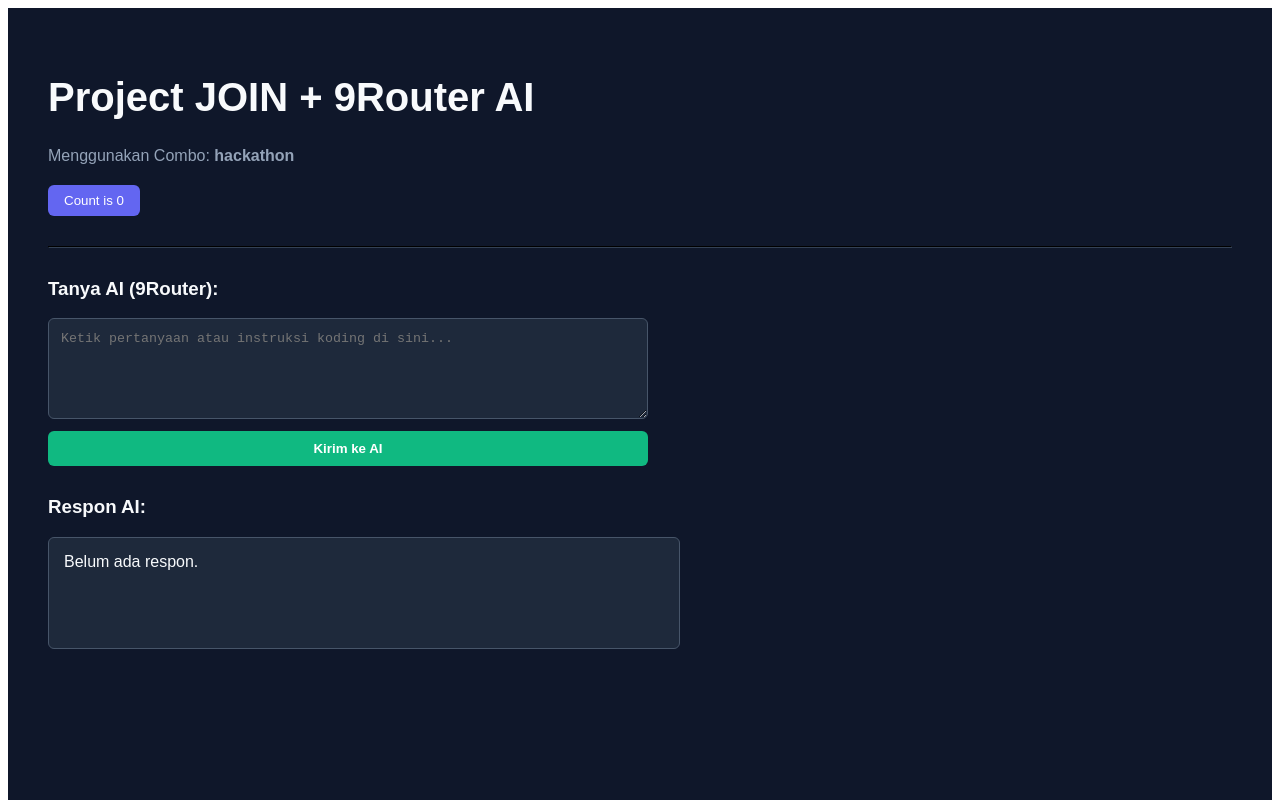
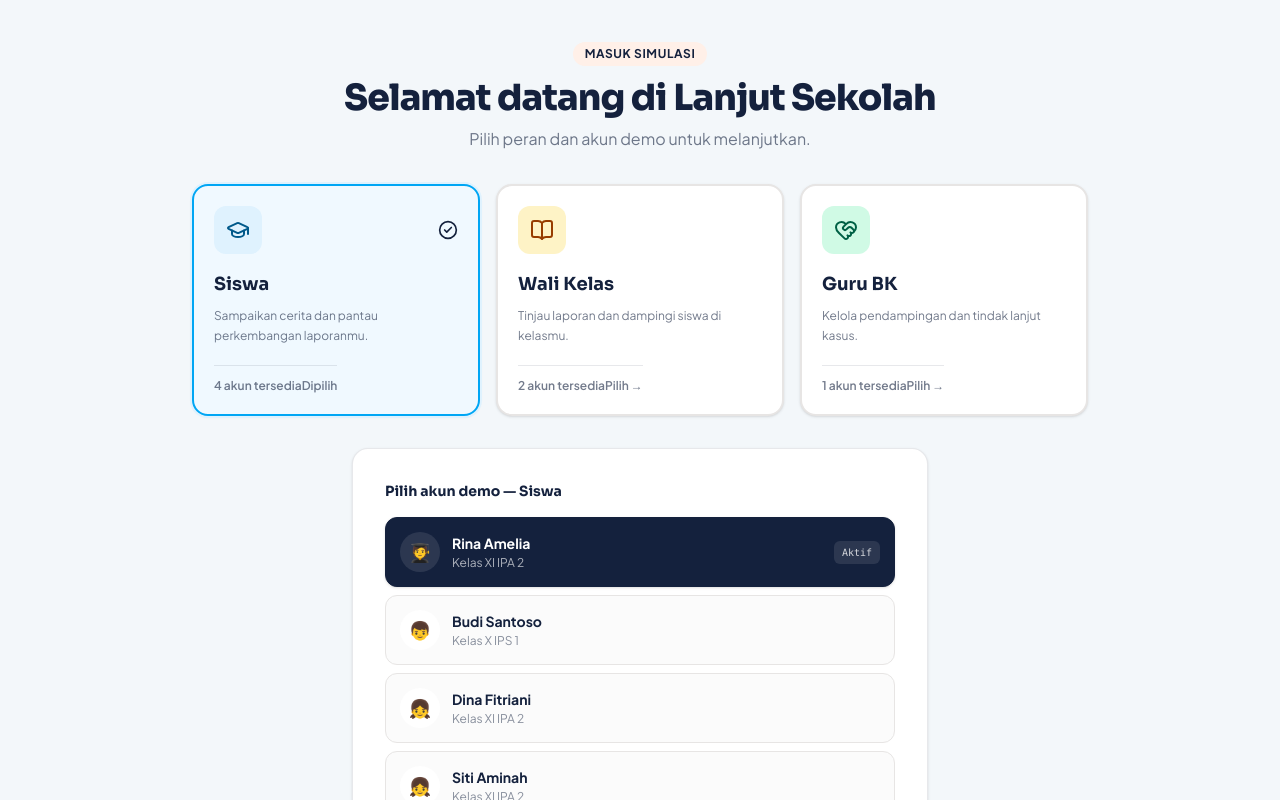
Before and after one commit to shydane/joints_hackaton, a React (Vite) app: page /login in a window 1280 px wide. Shown: the top 800 px of the page. Built offline with nearby package versions, Linux system fonts and the light colour scheme; no server answers.

Commit message:
perbaikan error di device maseng maseng

```diff
--- a/index.html
+++ b/index.html
@@ -12,6 +12,6 @@
   </head>
   <body>
     <div id="root"></div>
-    <script type="module" src="/src/main.jsx"></script>
+    <script type="module" src="/src/main.tsx"></script>
   </body>
 </html>
--- a/src/App.jsx
+++ b/src/App.jsx
@@ -3,7 +3,7 @@
 
 const client = new OpenAI({
   baseURL: 'http://localhost:20128/v1',
-  apiKey: 'sk-93c451680fe62f17-2yhp7v-7c46a0bd', // Sesuaikan dengan API Key 9Router kamu jika butuh
+  apiKey: 'dummy-key', // Sesuaikan dengan API Key 9Router kamu jika butuh
   dangerouslyAllowBrowser: true
 });
 
--- a/src/main.tsx
+++ b/src/main.tsx
@@ -1,6 +1,9 @@
 import React from 'react'
 import ReactDOM from 'react-dom/client'
-import App from './App.jsx'
+import { BrowserRouter } from 'react-router-dom'
+import AppRouter from './AppRouter'
+import { AppProvider } from './context/AppContext'
+import './index.css'
 
 const root = document.getElementById('root')
 
@@ -10,6 +13,10 @@
 
 ReactDOM.createRoot(root).render(
   <React.StrictMode>
-    <App />
+    <BrowserRouter>
+      <AppProvider>
+        <AppRouter />
+      </AppProvider>
+    </BrowserRouter>
   </React.StrictMode>
 )
```
